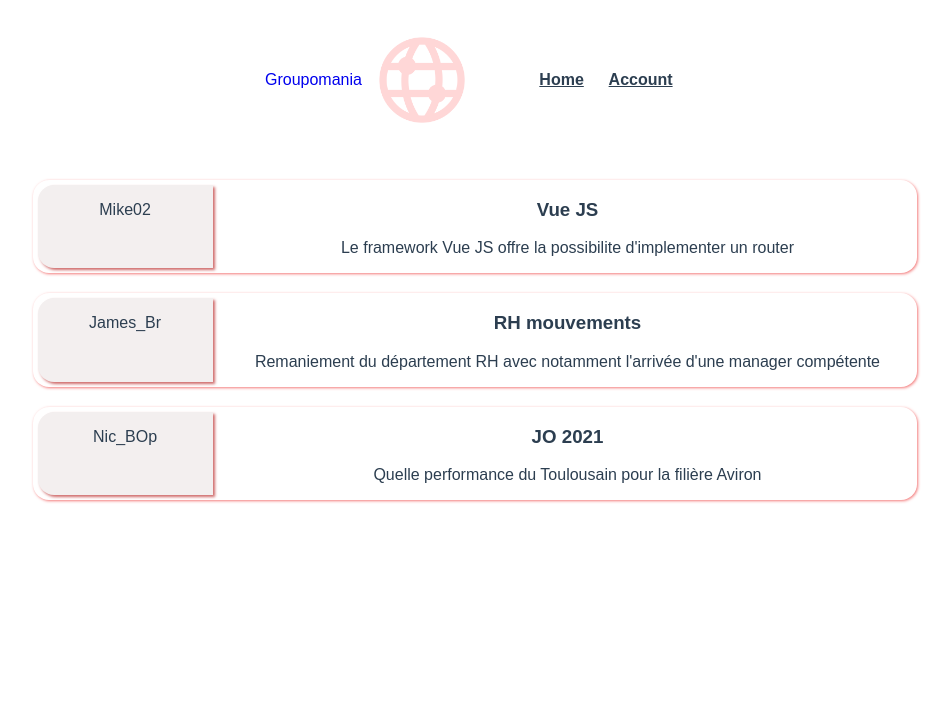
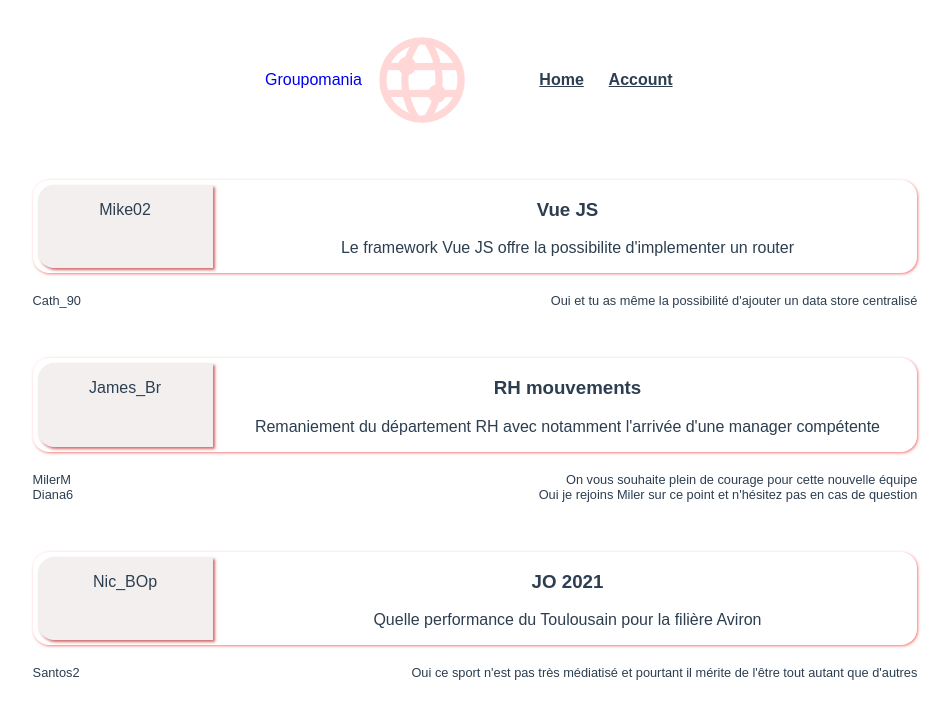
Before and after one commit to camour/ChadiAmour_7_24082021, a Vue app in the folder e-interact/: page / in a window 1280 px wide. Shown: the top 718 px of the page, without its empty margins (165-1116 px from the left). Built offline with nearby package versions, Linux system fonts and the light colour scheme; sample sign-in values are in the browser's storage; a web font is replaced by a local one.

Commit message:
comments

```diff
--- a/e-interact/src/components/Article.vue
+++ b/e-interact/src/components/Article.vue
@@ -1,5 +1,6 @@
 <template>
 
+    <div class="articleBlock">
         <div class="article">
             <div class="article__user">
                 <p class="userName">{{ article.userName }}</p>
@@ -7,8 +8,9 @@
             <div class="article__post">
                 <h3 class="articleTitle">{{ article.articleTitle }}</h3>
                 <p class="articleContent">{{ article.articleContent }}</p>
-            <Comment v-for="(comment, index) in article.comment" :key="index"/>
             </div>
+        </div>
+        <Comment v-for="(comment, index) in article.comments" :key="index" :comment="comment"/>
     </div>
 
 </template>
@@ -24,12 +26,15 @@
             article: {
                 type: Object,
             }
-        }
+        },
     }
 
 </script>
 
 <style lang="scss">
+    .articleBlock{
+        margin-bottom: 50px;
+    }
     .article{
         margin-bottom: 20px;
         display: flex;
@@ -52,5 +57,8 @@
             box-shadow: 2px 2px 3px rgb(207, 106, 106);
             background: rgb(243, 239, 239);
         }
+        comment{
+            align-self: flex-end;
+        }
     }
 </style>
--- a/e-interact/src/components/Comment.vue
+++ b/e-interact/src/components/Comment.vue
@@ -1,5 +1,5 @@
 <template>
-    <div id="comment">
+    <div class="comment">
         <div class="userComment">{{ comment.userName }}</div>
         <div class="commentContent">{{ comment.commentContent }}</div>
     </div>
@@ -17,4 +17,9 @@
 </script>
 
 <style lang="scss">
+         .comment{
+            display: flex;
+            justify-content: space-between;
+            font-size: 0.8em;
+        }
 </style>
--- a/e-interact/src/store/index.js
+++ b/e-interact/src/store/index.js
@@ -9,6 +9,7 @@ export default new Vuex.Store({
       authentification: (JSON.parse(localStorage.getItem('token'))) ? true : false,
       user:{
         id: 0,
+        userName: 'Me02',
         lastName: '',
         firstName: '',
         job: ''
@@ -19,6 +20,7 @@ export default new Vuex.Store({
                       articleContent: 'Le framework Vue JS offre la possibilite d\'implementer un router',
                       comments: [{
                         userName: 'Cath_90',
+                        commentId: 3445,
                         commentContent: 'Oui et tu as même la possibilité d\'ajouter un data store centralisé'
                         }]
                       },
@@ -28,23 +30,25 @@ export default new Vuex.Store({
                       articleContent: 'Remaniement du département RH avec notamment l\'arrivée d\'une manager compétente',
                       comments: [{
                         userName: 'MilerM',
+                        commentId: 3454,
                         commentContent: 'On vous souhaite plein de courage pour cette nouvelle équipe',
                       },
                       {
                         userName: 'Diana6',
+                        commentId: 5634,
                         commentContent: 'Oui je rejoins Miler sur ce point et n\'hésitez pas en cas de question'
                       }],
                       },
-                      {userName: 'Nic_BOp',
+                      { userName: 'Nic_BOp',
                         articleId: 12347,
                         articleTitle: 'JO 2021',
                         articleContent: 'Quelle performance du Toulousain pour la filière Aviron',
                         comments: [{
                             userName: 'Santos2',
                             commentContent: 'Oui ce sport n\'est pas très médiatisé et pourtant il mérite de l\'être tout autant que d\'autres'
-                      },
-                    ],
-      }]
+                        }],
+                      }
+                    ]
     }
   },
   mutations: {
```
Lines whose indentation alone changed are shown as unchanged.
